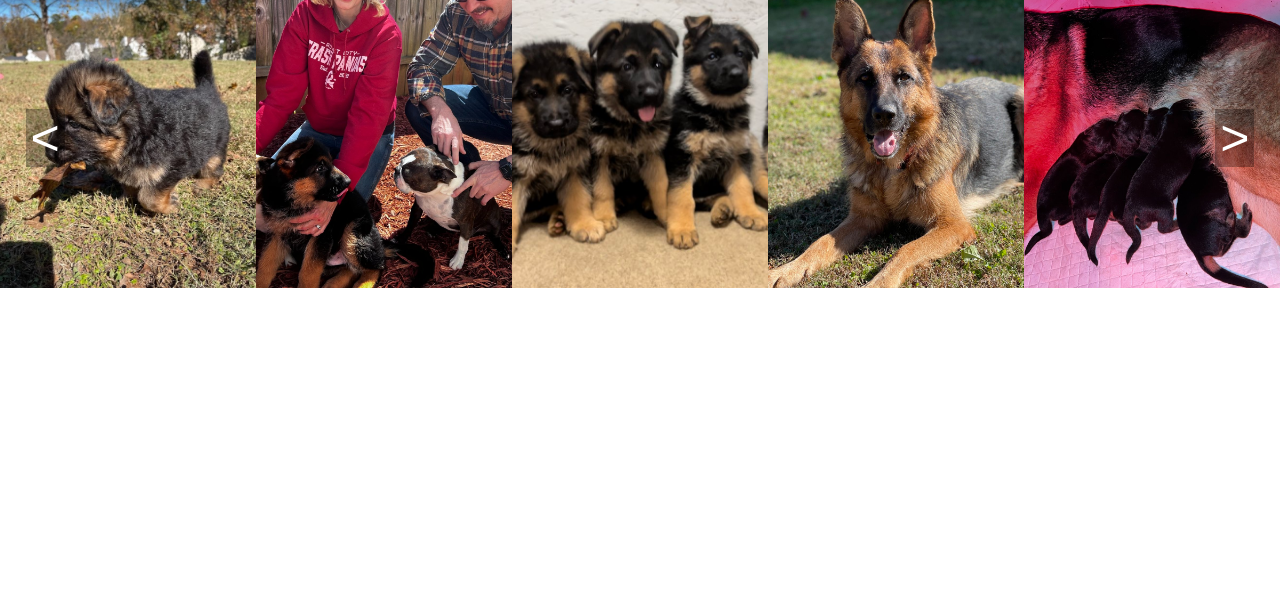
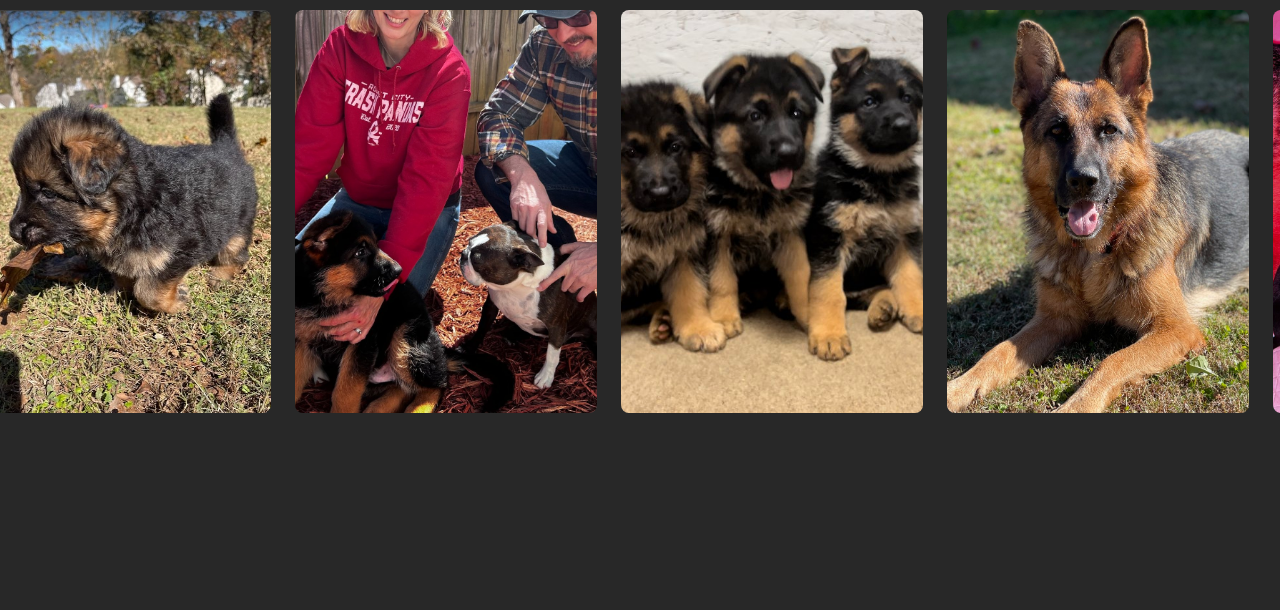
Before and after one commit to danielpopovici745/siegerBreeding, a plain HTML site: page index.html in a window 1280 px wide. Shown: the part 190-800 px from the top of the page. Drawn offline with Linux system fonts and the light colour scheme.

Commit message:
created automatically scrolling image slider

```diff
--- a/index.html
+++ b/index.html
@@ -25,25 +25,22 @@
             <button id="hamburgerMenu"><img src="./images/icons8-menu-60.png" ></button>
         </div>
     </div>
-    <div id="sliderContainer">
-        <button class="sliderButton" id="previousButton"><</button>
-        <button class="sliderButton" id="nextButton">></button>
-        <div id="slider">
-
-            <div class="sliderItem">
-                <div class="imgDiv"></div>
+    <div class="imageContainer">
+        <div class="imageWrapper">
+          <div>
+            <img src="./images/img1.jpeg">
           </div>
-            <div class="sliderItem">
-                <div class="imgDiv"></div>
+          <div>
+            <img src="./images/img2.jpeg">
           </div>
-            <div class="sliderItem">
-                <div class="imgDiv"></div>
+          <div>
+            <img src="./images/img3.jpeg">
           </div>
-            <div class="sliderItem">
-                <div class="imgDiv"></div>
+          <div>
+            <img src="./images/img4.jpeg">
           </div>
-            <div class="sliderItem">
-                <div class="imgDiv"></div>
+          <div>
+            <img src="./images/img5.jpeg">
           </div>
         </div>
       </div>
--- a/script.js
+++ b/script.js
@@ -1,25 +1,27 @@
-let images = [...document.querySelectorAll('.imgDiv')];
-let slider = document.querySelector('#slider');
-let sliderItem = document.querySelector('.sliderItem');
-let previousButton = document.querySelector('#previousButton');
-let nextButton = document.querySelector('#nextButton');
-let translateX = 0;
-let imageIndex = 1;
+const imageWrapper = document.querySelector('.imageWrapper')
+const imageItems = document.querySelectorAll('.imageWrapper > *')
+const imageLength = imageItems.length
+const perView = 4
+let totalScroll = 0
+const delay = 5000
 
-images.forEach((img,index) =>{
-    img.style.backgroundImage = `url(./images/img${index+1}.jpeg)`;
-});
+imageWrapper.style.setProperty('--per-view', perView)
+for(let i = 0; i < perView; i++) {
+  imageWrapper.insertAdjacentHTML('beforeend', imageItems[i].outerHTML)
+}
 
-previousButton.addEventListener('click',() => {
-    imageIndex -= 1;
-    translateX += sliderItem.offsetWidth;
-    console.log(translateX);
-    slider.style.transform = `translateX(${translateX}px)`;
-});
+let autoScroll = setInterval(scrolling, delay)
 
-nextButton.addEventListener('click',() => {
-    imageIndex -= 1;
-    translateX -= sliderItem.offsetWidth;
-    console.log(translateX);
-    slider.style.transform = `translateX(${translateX}px)`;
-});
+function scrolling() {
+  totalScroll++
+  if(totalScroll == imageLength + 1) {
+    clearInterval(autoScroll)
+    totalScroll = 1
+    imageWrapper.style.transition = '0s'
+    imageWrapper.style.left = '0'
+    autoScroll = setInterval(scrolling, delay)
+  }
+  const widthEl = document.querySelector('.imageWrapper > :first-child').offsetWidth + 24
+  imageWrapper.style.left = `-${totalScroll * widthEl}px`
+  imageWrapper.style.transition = '1s'
+}
--- a/style.css
+++ b/style.css
@@ -6,6 +6,7 @@ body{
     font-family: 'roboto',sans-serif;
     height: 100vh;
     align-items: center;
+    background: #282828;
 }
 button{
     background: none;
@@ -21,7 +22,7 @@ button{
     display: flex;
     justify-content: space-around;
     width: 100vw;
-    background: #282828;
+    font-size: 24px;
 }
 #header{
     display: flex;
@@ -60,58 +61,40 @@ button{
 
 /* Slider */
 
-#sliderContainer{
+/* Image Slider */
+.imageContainer {
+    overflow-x: hidden;
+    max-width: 100%;
+    padding-top: 20px;
+}
+.imageWrapper {
+    display: grid;
+    grid-auto-flow: column;
+    grid-auto-columns: calc((100% - (1.5rem * (var(--per-view) - 1))) / var(--per-view));
+    gap: 1.5rem;
+    position: relative;
+    left: 0;
+    transition: .3s;
+}
+.imageWrapper * {
+    aspect-ratio: 3/4;
+}
+.imageWrapper div img {
     width: 100%;
-    height: 300px;
-    display: flex;
-    align-items: center;
+    height: 100%;
+    object-fit: cover;
+    border-radius: .5rem;
 }
 
-#slider{
-    display: flex;
-    width: 100%;
-    height: 100%;
-    transform: translateX(0);
-    transition: ease 0.3s;
-}
+/* Media Queries */
 
-.sliderButton{
-    position: absolute;
-    color: #fff;
-    font-size: 50px;
-    background: rgba(0, 0, 0, 0.3);
-    padding: 0px 5px;
-    z-index: 2;
-    cursor: pointer;
-}
-
-#previousButton{
-    left:2%;
-}
-
-#nextButton{
-    right:2%;
-}
-
-.sliderItem{
-    display: flex;
-    flex: 1;
-}
-
-.imgDiv{
-    width: 100%;
-    height: auto;
-    background-size: cover;
-    background-position: center;
-}
-
-@media screen and (min-width:805px){
+@media screen and (min-width:931px){
     #hamburgerMenu{
         display: none;
     }
 }
 
-@media screen and (max-width: 804px) {
+@media screen and (max-width: 930px) {
     #headerContent{
         display: none;
     }
@@ -131,7 +114,6 @@ button{
         height: auto;
     }
     #header{
-
         justify-content: space-evenly;
     }
 }
```
Lines whose indentation alone changed are shown as unchanged.
